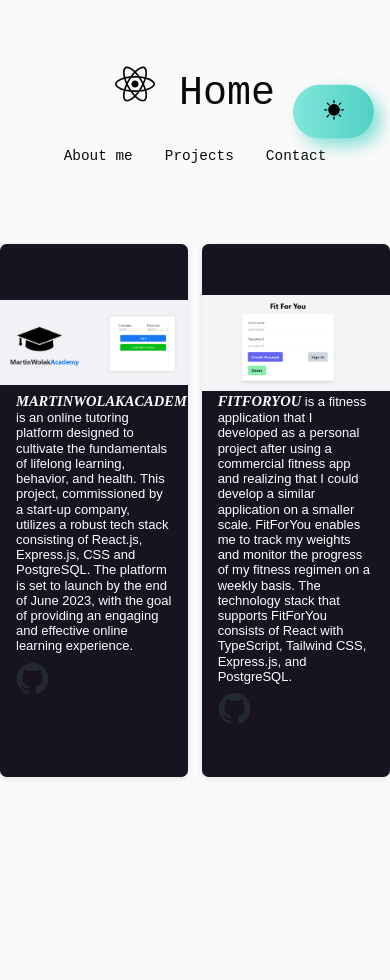
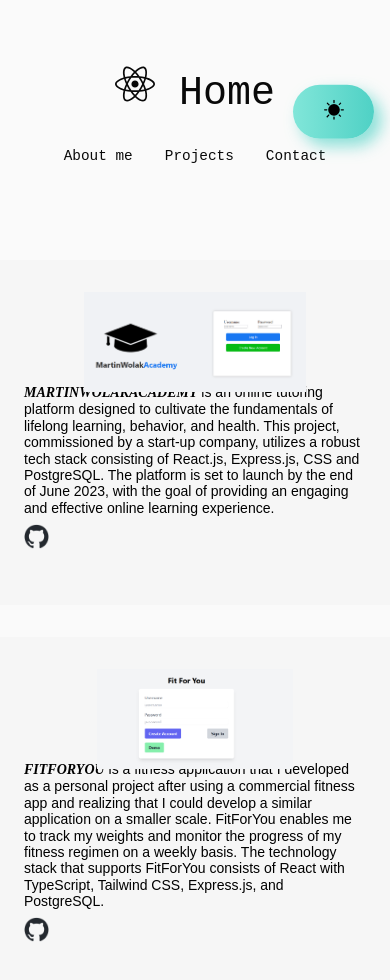
Before and after one commit to KevinWolak/KevinWolak.github.io, a React (Vite) app: page /project in a window 390 px wide. Shown: the top 980 px of the page. Before the commit the page ends 844 px from the top, so only its background shows below. Built offline with nearby package versions, Linux system fonts and the light colour scheme.

Commit message:
added dark theme to mobile size for project page

```diff
--- a/src/pages/Project.css
+++ b/src/pages/Project.css
@@ -104,7 +104,7 @@
   text-transform: uppercase;
   font-size: 14.5px;
 }
-@media screen and (max-width: 480px) {
+/* @media screen and (max-width: 480px) {
   .card {
     margin-top: 1rem;
     height: auto;
@@ -126,4 +126,109 @@
     margin-right: 0.5rem;
     margin-top: 0.5rem;
   }
+} */
+
+@media screen and (max-width: 480px) {
+  .card-container {
+    display: block;
+    margin: 0 auto;
+  }
+
+  .card {
+    margin-top: 2rem;
+    width: 100%;
+    height: auto;
+    border-radius: 0;
+    box-shadow: none;
+    transition: none;
+  }
+
+  .card:hover {
+    transform: none;
+    box-shadow: none;
+  }
+
+  .card-header {
+    position: relative;
+    height: 100px;
+    background-color: #f6f6f6;
+  }
+
+  .card-header h2 {
+    position: absolute;
+    top: 50%;
+    left: 50%;
+    transform: translate(-50%, -50%);
+    margin: 0;
+    font-size: 1.1rem;
+    color: #555;
+  }
+
+  .card-header img {
+    position: absolute;
+    top: 0;
+    left: 0;
+    width: 100%;
+    height: 100%;
+    object-fit: contain;
+    object-position: center;
+  }
+
+  .card-body {
+    height: auto;
+    padding: 1.5rem;
+    background-color: #f6f6f6;
+    color: #666;
+  }
+
+  .card-body p {
+    margin: 0;
+    line-height: 1.17;
+    font-size: 14px;
+    color: #000000;
+  }
+
+  .logo {
+    width: 25px;
+    height: 25px;
+    margin-right: 0.5rem;
+    margin-top: 0.5rem;
+  }
+
+  body.dark-mode .card {
+    margin-top: 2rem;
+    width: 100%;
+    height: auto;
+    border-radius: 0;
+    box-shadow: none;
+    transition: none;
+  }
+
+  body.dark-mode .card-header {
+    position: relative;
+    height: 100px;
+    background-color: #171321;
+  }
+
+  body.dark-mode .card-body {
+    height: auto;
+    padding: 1.5rem;
+    background-color: #171321;
+    color: #666;
+  }
+
+  body.dark-mode .card-body p {
+    margin: 0;
+    line-height: 1.17;
+    font-size: 14px;
+    color: #ffffff;
+  }
+
+  .text-bold {
+    font-weight: bold;
+    font-style: italic;
+    font-family: "Times New Roman", Times, serif;
+    text-transform: uppercase;
+    font-size: 14px;
+  }
 }
```
